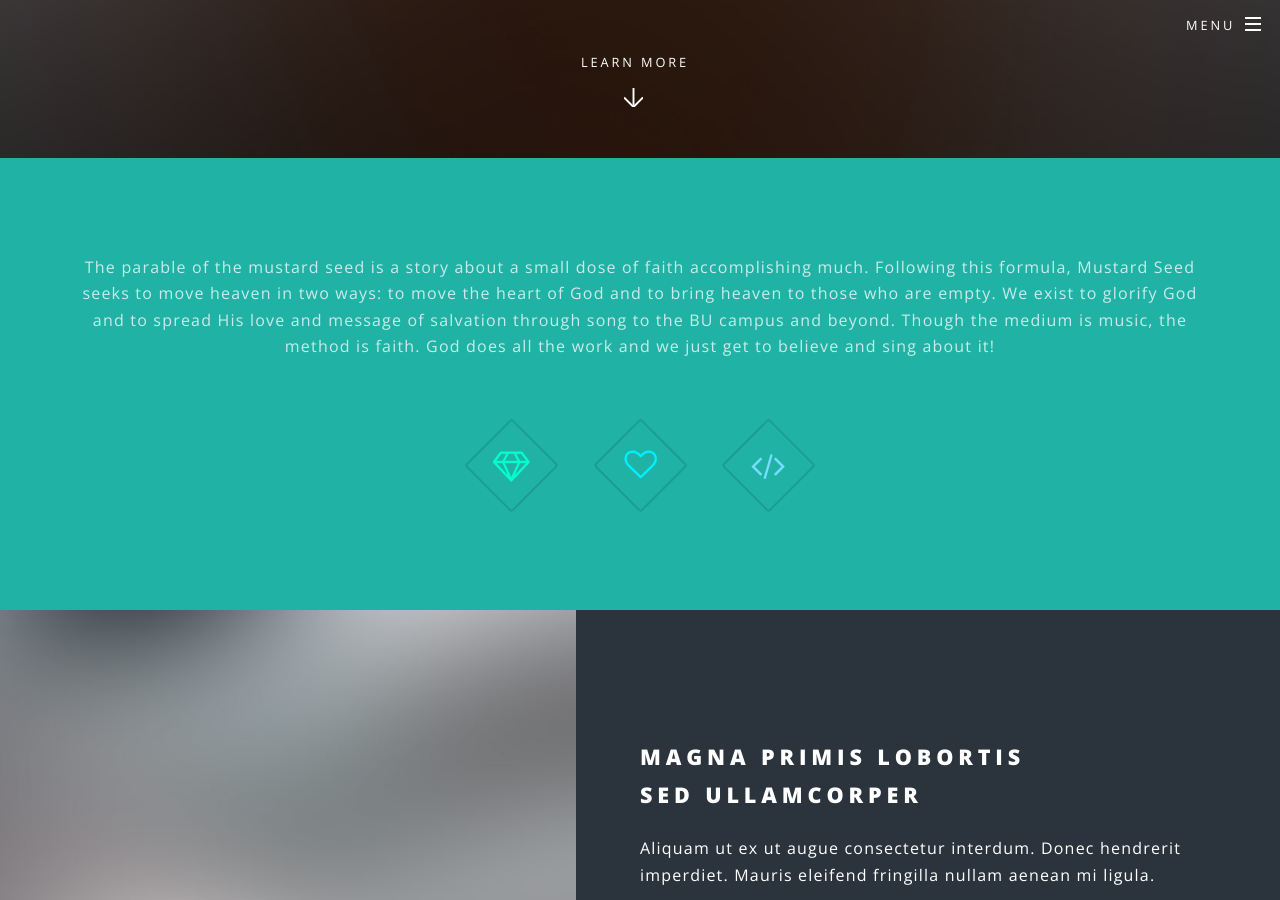
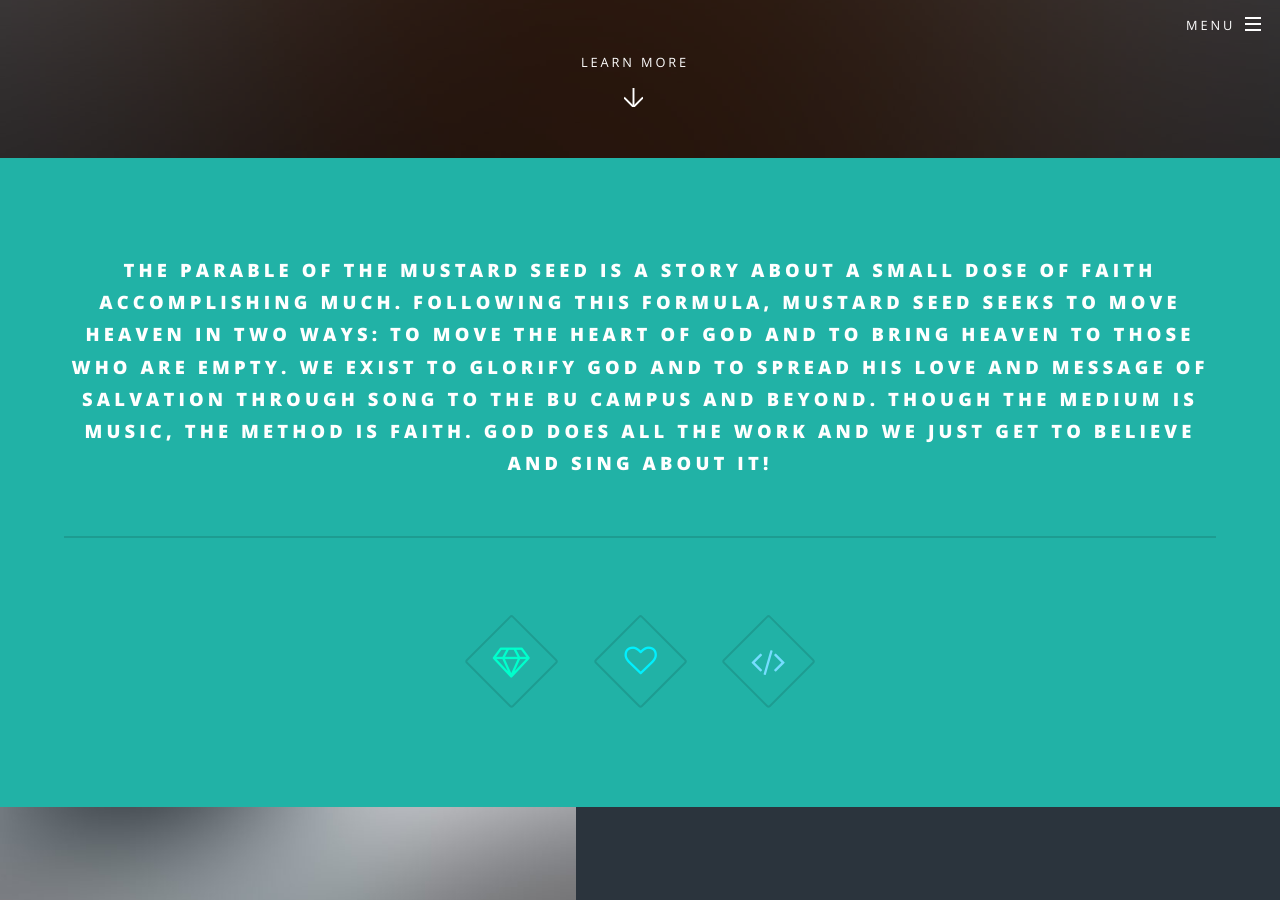
Before and after one commit to stackbit-projects/mustard-seed-81e5e, a Jekyll site: the page built from index.html, in a window 1280 px wide and 900 px high, scrolled down 742 px. Built offline with Jekyll 4.4.1, drawn with Linux system fonts in a browser that asks for light colours.

```diff
--- a/index.html
+++ b/index.html
@@ -19,7 +19,7 @@ layout: landing
 							<header class="major">
 								<!-- <h2>Arcu aliquet vel lobortis ata nisl<br />
 								eget augue amet aliquet nisl cep donec</h2> -->
-								<p>The parable of the mustard seed is a story about a small dose of faith accomplishing much. Following this formula, Mustard Seed seeks to move heaven in two ways: to move the heart of God and to bring heaven to those who are empty. We exist to glorify God and to spread His love and message of salvation through song to the BU campus and beyond. Though the medium is music, the method is faith. God does all the work and we just get to believe and sing about it!
+								<h3>The parable of the mustard seed is a story about a small dose of faith accomplishing much. Following this formula, Mustard Seed seeks to move heaven in two ways: to move the heart of God and to bring heaven to those who are empty. We exist to glorify God and to spread His love and message of salvation through song to the BU campus and beyond. Though the medium is music, the method is faith. God does all the work and we just get to believe and sing about it!
 </p>
 							</header>
 							<ul class="icons major">
```
